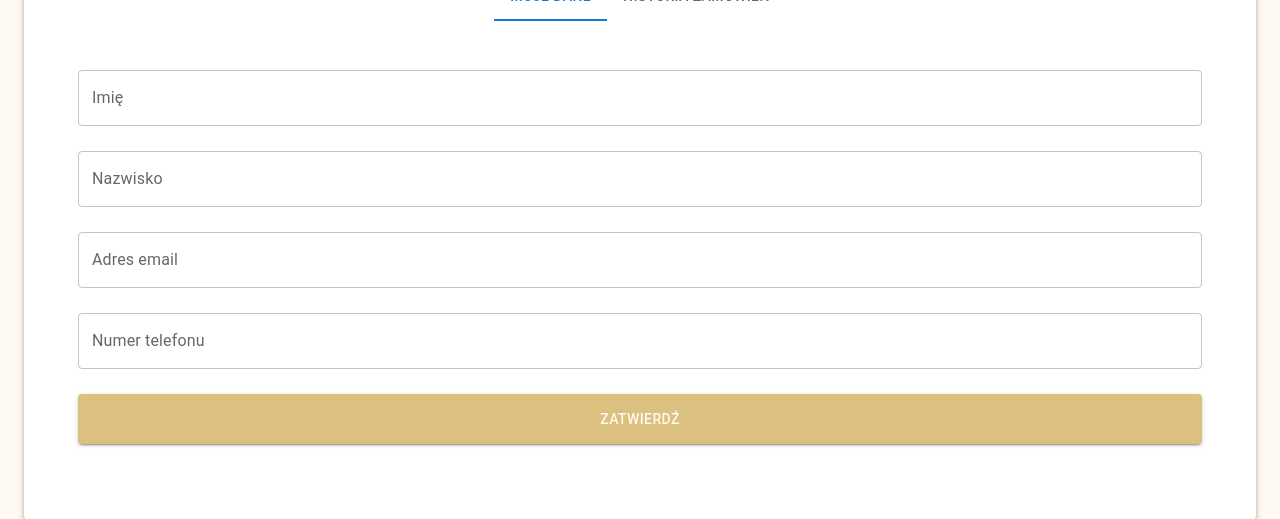
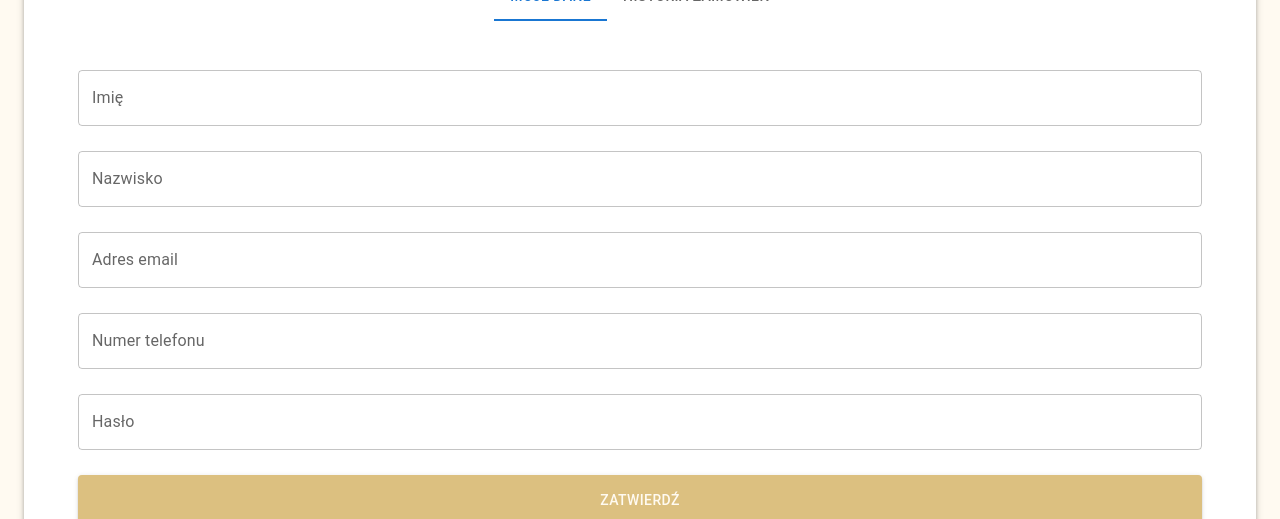
Before and after one commit to kardahim/cafe-frontend, a React (Create React App) app: page /profile in a window 1280 px wide. Both pictures are taken after a click on the button "EDYTUJ". Shown: the part 279-798 px from the top of the page. Built offline with nearby package versions, Linux system fonts and the light colour scheme; no server answers.

Commit message:
add edit function

```diff
--- a/src/components/myData/MyData.tsx
+++ b/src/components/myData/MyData.tsx
@@ -5,24 +5,43 @@ import {
     TextField,
     Button,
 } from "@mui/material";
-
+import useAxiosPrivate from '../../hooks/useAxiosPrivate';
 import { useFormik } from "formik"
+import { EditDataValidationSchema } from '../../validations/EditDataVaidationSchema';
 
 function MyData() {
-    const context = useContext(AuthContext);
-    const [canEdit, setCanEdit] = useState(false);
-
+    const context = useContext(AuthContext)
+    const [canEdit, setCanEdit] = useState(false)
+    const axiosPrivate = useAxiosPrivate()
     const formik = useFormik({
         initialValues: {
             firstname: context?.authState.firstname,
             lastname: context?.authState.lastname,
             email: context?.authState.email,
-            phoneNumber: context?.authState.phone
+            phone: context?.authState.phone,
+            password: ''
         },
-        validationSchema: null, //TODO: add edit validation schema
-        // TODO: fill onSubmit function
+        validationSchema: EditDataValidationSchema,
         onSubmit: (values) => {
-            setCanEdit(false)
+            const loginData = {
+                email: context?.authState.email,
+                password: values.password
+            }
+            axiosPrivate.post(`/users/login`, loginData)
+                .then((response) => {
+                    axiosPrivate.put(`users/edit/${context?.authState.id}`, values)
+                        .then((response) => {
+                            axiosPrivate.post(`/users/login`, values)
+                            formik.values.password = ''
+                            setCanEdit(false)
+                        })
+                })
+                .catch(({ response }) => {
+                    if (response.data?.error === 'Użytkownik nie istnieje')
+                        formik.setFieldError('email', response.data.error)
+                    if (response.data?.error === 'Hasło jest niepoprawne')
+                        formik.setFieldError('password', response.data.error)
+                })
         }
     });
 
@@ -71,13 +90,27 @@ function MyData() {
                     label='Numer telefonu'
                     fullWidth
                     autoComplete='tel-national'
-                    name='phoneNumber'
-                    value={formik.values.phoneNumber}
+                    name='phone'
+                    value={formik.values.phone}
                     onChange={formik.handleChange}
-                    error={formik.touched.phoneNumber && Boolean(formik.errors.phoneNumber)}
-                    helperText={formik.touched.phoneNumber && formik.errors.phoneNumber}
+                    error={formik.touched.phone && Boolean(formik.errors.phone)}
+                    helperText={formik.touched.phone && formik.errors.phone}
                     disabled={!canEdit}
                 />
+                {canEdit &&
+                    <TextField className='my_data__content__input'
+                        variant='outlined'
+                        label='Hasło'
+                        fullWidth
+                        autoComplete='current-password'
+                        name='password'
+                        type='password'
+                        value={formik.values.password}
+                        onChange={formik.handleChange}
+                        error={formik.touched.password && Boolean(formik.errors.password)}
+                        helperText={formik.touched.password && formik.errors.password}
+                    />
+                }
                 {canEdit ?
                     <Button className='my_data__content__button'
                         variant='contained'
--- a/src/pages/register/Register.tsx
+++ b/src/pages/register/Register.tsx
@@ -37,7 +37,6 @@ function Register(props: RegisterInterface) {
         },
         validationSchema: RegisterValidationSchema,
         onSubmit: (values) => {
-            // FIXME: errors handler
             if (!props.isAdmin) {
                 axios.post("/users/register", values).then((response) => {
                     navigate(`/login`)
--- /dev/null
+++ b/src/validations/EditDataVaidationSchema.ts
@@ -0,0 +1,21 @@
+import * as Yup from "yup"
+
+export const EditDataValidationSchema = Yup.object({
+    firstname: Yup
+        .string()
+        .required("Imię jest wymagane"),
+    lastname: Yup
+        .string()
+        .required("Nazwisko jest wymagane"),
+    email: Yup
+        .string()
+        .required("Email jest wymagany")
+        .email("Wprowadź poprawny adres email"),
+    phone: Yup
+        .string()
+        .required("Numer telefonu jest wymagany")
+        .matches(/^[1-9][0-9]{8}$/, "Wpisz poprawny numer telefonu"),
+    password: Yup
+        .string()
+        .required("Hasło jest wymagane")
+});
```
